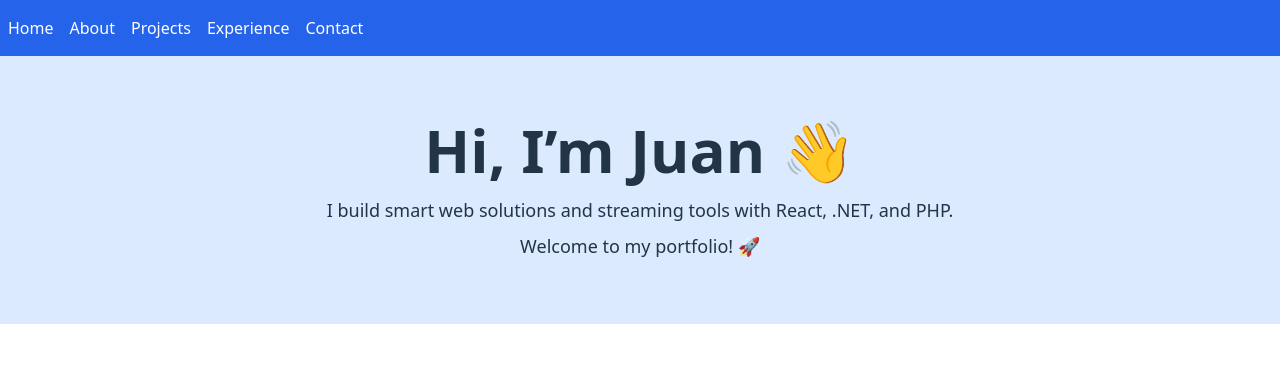
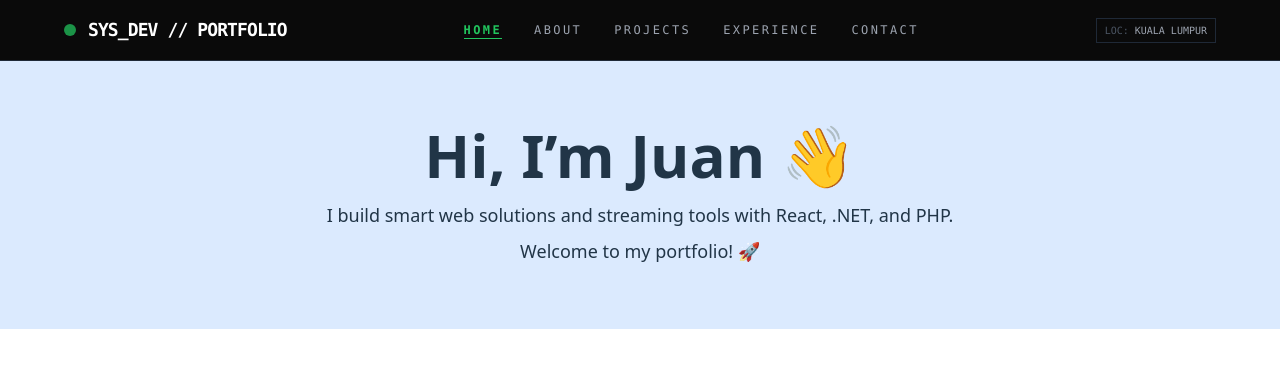
Before and after one commit to j00w3n/my-portfolio, a React (Vite) app: page / in a window 1280 px wide. Shown: the top 368 px of the page. Built offline with nearby package versions, Linux system fonts and the light colour scheme.

Commit message:
rebuild navbar

```diff
--- a/src/components/NavBar.jsx
+++ b/src/components/NavBar.jsx
@@ -1,13 +1,50 @@
-import { Link } from 'react-router-dom';
+import { Link, useLocation } from 'react-router-dom';
 
 function NavBar() {
+  const location = useLocation();
+
+  const navLinks = [
+    { name: 'HOME', path: '/' },
+    { name: 'ABOUT', path: '/about' },
+    { name: 'PROJECTS', path: '/projects' },
+    { name: 'EXPERIENCE', path: '/experience' },
+    { name: 'CONTACT', path: '/contact' },
+  ];
+
   return (
-    <nav className="bg-blue-600 text-white py-4 px-2 flex gap-4">
-      <Link to="/" className="hover:underline">Home</Link>
-      <Link to="/about" className="hover:underline">About</Link>
-      <Link to="/projects" className="hover:underline">Projects</Link>
-      <Link to="/experience" className="hover:underline">Experience</Link>
-      <Link to="/contact" className="hover:underline">Contact</Link>
+    <nav className="sticky top-0 z-50 bg-[#0a0a0a] border-b border-gray-800 px-6 py-4">
+      <div className="max-w-6xl mx-auto flex items-center justify-between font-mono">
+
+        {/* Identity / Logo Area */}
+        <div className="flex items-center gap-3">
+          <div className="w-3 h-3 bg-green-500 animate-pulse rounded-full"></div>
+          <span className="text-white font-bold tracking-tighter text-lg uppercase">
+            SYS_DEV // PORTFOLIO
+          </span>
+        </div>
+
+        {/* Navigation Links */}
+        <div className="hidden md:flex items-center gap-8">
+          {navLinks.map((link) => (
+            <Link
+              key={link.name}
+              to={link.path}
+              className={`text-xs tracking-[0.2em] transition-colors duration-200 hover:text-green-500 ${
+                location.pathname === link.path
+                ? 'text-green-500 font-bold border-b border-green-500'
+                : 'text-gray-400'
+              }`}
+            >
+              {link.name}
+            </Link>
+          ))}
+        </div>
+
+        {/* Tactical Status Tag */}
+        <div className="hidden sm:block text-[10px] text-gray-600 border border-gray-800 px-2 py-1 uppercase">
+          LOC: <span className="text-gray-400">Kuala Lumpur</span>
+        </div>
+      </div>
     </nav>
   );
 }
```
